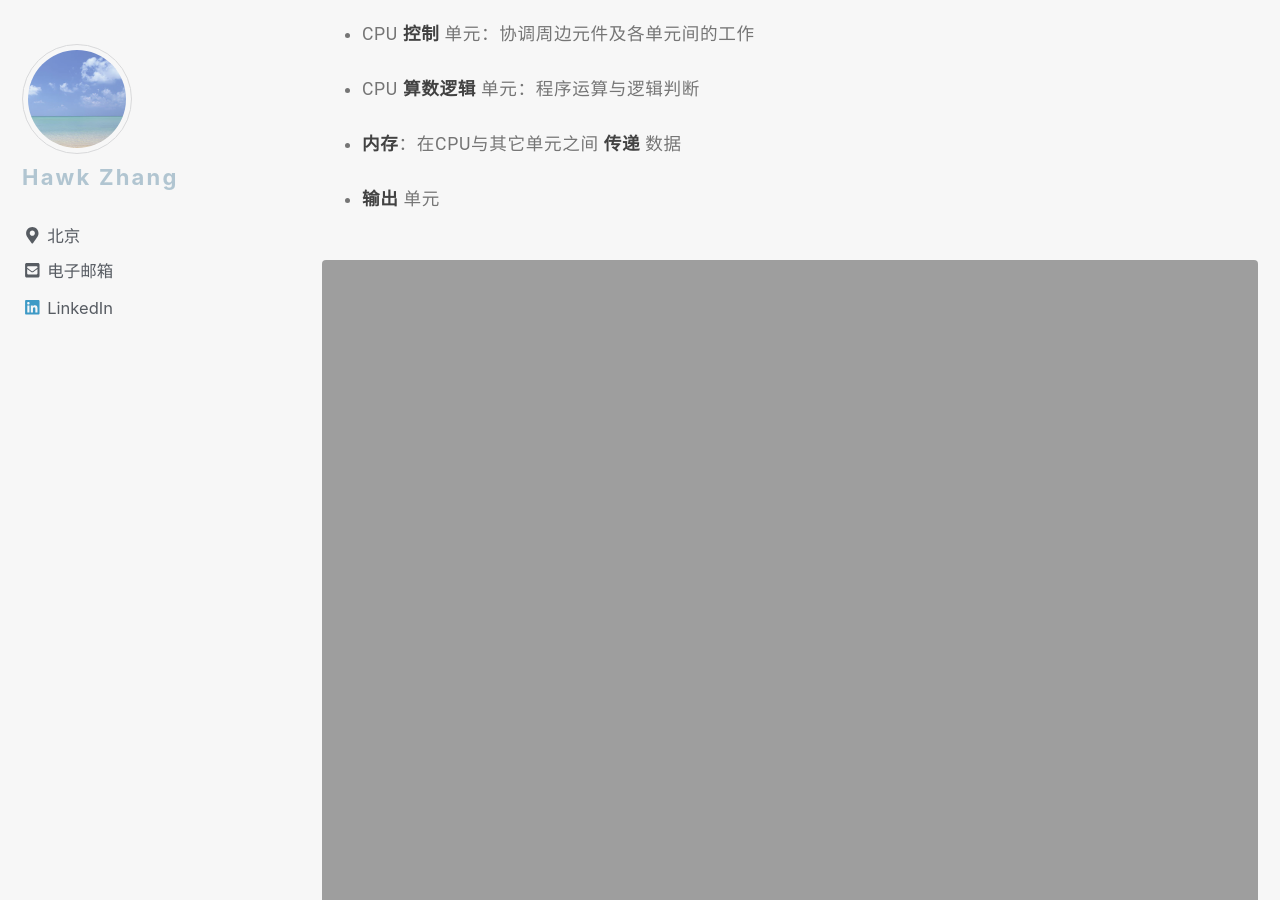
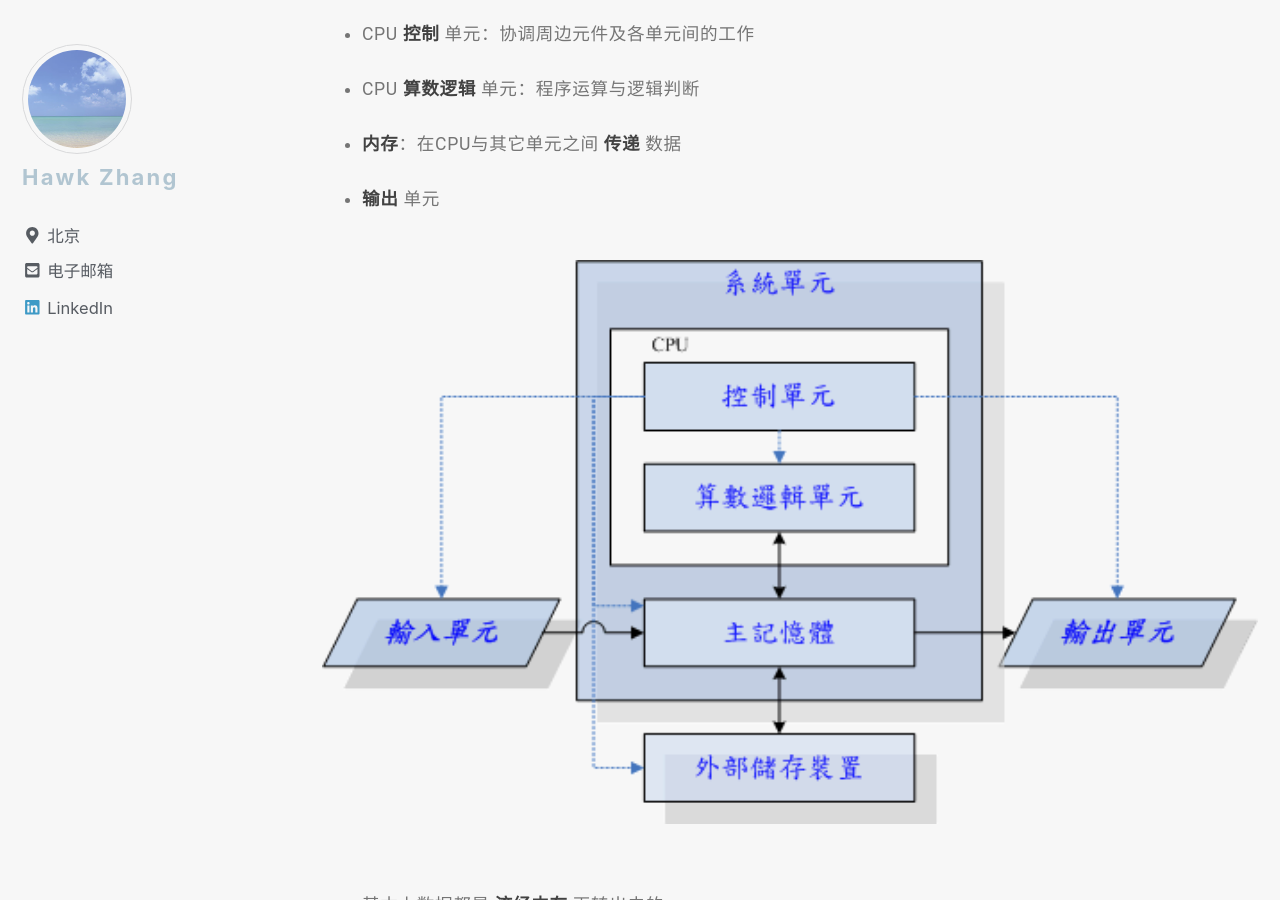
Before and after one commit to narru888/linotes_note, a Jekyll site: the page built from _posts/linux/basic/2015-01-01-computer.md, in a window 1280 px wide and 900 px high, scrolled down 2163 px. Built offline with Jekyll 4.4.1, drawn with Linux system fonts in a browser that asks for light colours; nearby versions of some CDN libraries; a script that is not in the unit is left out.

Commit message:
update on 2019-02-01 09:25:01 CST

```diff
--- a/_posts/linux/basic/2015-01-01-computer.md
+++ b/_posts/linux/basic/2015-01-01-computer.md
@@ -34,7 +34,7 @@ header:
 
 * **输出** 单元
 
-{% include figure image_path="/assets/images/1.1.units.of.pc.png" alt="计算机组成" %}
+{% include figure image_path="/assets/images/0.1.units.of.pc.png" alt="计算机组成" %}
 
 * 基本上数据都是 **流经内存** 再转出去的
 
@@ -162,7 +162,7 @@ CPU 的数据来自内存，如需处理硬盘中的数据，要将数据从硬
 ## 1.2 硬件
 
 
-{% include figure image_path="/assets/images/1.2.pc.structure.jpg" alt="PC 的结构" %}
+{% include figure image_path="/assets/images/0.2.pc.structure.jpg" alt="PC 的结构" %}
 
 
 主板上芯片组设计优劣，会直接影响整体性能。
@@ -176,7 +176,7 @@ CPU 的数据来自内存，如需处理硬盘中的数据，要将数据从硬
 由于北桥最重要的就是 CPU 与内存之间的桥接，因此目前的主流架构中， 大多 **将北桥内存控制器整合到 CPU** 封装中。早期芯片组分南北桥，CPU 与内存交流时，会瓜分掉北桥的宝贵带宽。将内存控制器整合进 CPU 以后，**CPU与内存直接交流**，速度更快，不会消耗额外带宽。
 
 
-{% include figure image_path="/assets/images/1.1.asus.board.png" alt="华硕主板" %}
+{% include figure image_path="/assets/images/0.1.asus.board.png" alt="华硕主板" %}
 
 
 
@@ -333,7 +333,7 @@ DDR\*L 降低了内存的操作 **电压**，DDR3 标准电压为 1.5V，但 DDR
 
 常用的数据放到 CPU 内部，无需读取内存，性能大大提升。
 
-{% include figure image_path="/assets/images/1.1.l2.cache.png" alt="高速缓存" %}
+{% include figure image_path="/assets/images/0.1.l2.cache.png" alt="高速缓存" %}
 
 因为 L2 内存要整合到 CPU 内部，因此速度必须与 CPU 频率相同，使用 **SRAM**。
 
@@ -411,16 +411,16 @@ CPU 并非针对某些 3D 计算而设计的，平时已经很忙了， 所以
 主要组成：圆形盘片、机械手臂、 磁头与主轴马达
 
 
-{% include figure image_path="/assets/images/1.2.hardrive.png" alt="硬盘物理构造" %}
+{% include figure image_path="/assets/images/0.2.hardrive.png" alt="硬盘物理构造" %}
 
 数据写在具有磁性物质的盘片上，通过机械手臂上的磁头来读写。 实际运行时， 主轴马达让盘片转动，然后机械手臂可伸展让磁头在盘片上进行读写。 由于单一盘片容量有限，因此有的硬盘会有多个盘片。
 
 #### 盘片上的数据
 
 
-{% include figure image_path="/assets/images/1.2.Disktructure.jpg" alt="" %}
+{% include figure image_path="/assets/images/0.2.Disktructure.jpg" alt="" %}
 
-{% include figure image_path="/assets/images/1.2.chs.png" alt="" %}
+{% include figure image_path="/assets/images/0.2.chs.png" alt="" %}
 
 
 ##### 扇区
@@ -453,7 +453,7 @@ CPU 并非针对某些 3D 计算而设计的，平时已经很忙了， 所以
 
 每个设备需要使用一条SATA线。
 
-{% include figure image_path="/assets/images/1.2.sata.png" alt="" %}
+{% include figure image_path="/assets/images/0.2.sata.png" alt="" %}
 
 由于SATA一根排线仅接一个硬盘，所以 **无需跳线**。
 
@@ -531,7 +531,7 @@ SSD, Solid State Driver
 是电脑总线 PCI 的一种，PCIe 的连接是创建在一个双向的序列的（1-位）点对点连接基础之上，这称之为“**传输通道**”。而较早的 PCI 是基于总线控制，所有设备共享的单向32位并行总线。PCIe 的规范主要是为了提升电脑内部所有总线的速度，因此**带宽**有多种**不同规格**标准，其中PCIe x16是专为显卡所设计的部分。
 
 
-{% include figure image_path="/assets/images/1.2.pcie.png" alt="" %}
+{% include figure image_path="/assets/images/0.2.pcie.png" alt="" %}
 
 PCIe 有不同的通道数，常见的有 x1, x4, x8, x16 等，**个人电脑主板** 常见是 **x16** 的，一般**服务器**则大多有多个 **x8** 的接口， x16 反而比较少见。
 不同通道的接口可以根据**插槽长度**来区分。
@@ -575,7 +575,7 @@ BIOS 为写入到主板上某一块 flash 或 EEPROM 的 **程序**，他可以
 #### 周边设备接口
 
 
-{% include figure image_path="/assets/images/1.2.devices.jpg" alt="周边设备接口" %}
+{% include figure image_path="/assets/images/0.2.devices.jpg" alt="周边设备接口" %}
 
 
 
@@ -694,7 +694,7 @@ Linux 的练习机或办公。
 
 二进制与十进制转换
 
-{% include figure image_path="/assets/images/1.3.bin2dec.png" alt="" %}
+{% include figure image_path="/assets/images/0.3.bin2dec.png" alt="" %}
 
 
 
@@ -843,7 +843,7 @@ ASCII 码容量太小，UTF8 编码系统打破了所有国家的不同编码，
 如用C语言编程只需参考C语言的函数，内核的系统调用接口会自动的把C程序语言的语法**转成**内核可以了解的任务函数，内核就能够顺利运行该程序了。
 
 
-{% include figure image_path="/assets/images/1.4.os.png" alt="" %}
+{% include figure image_path="/assets/images/0.4.os.png" alt="" %}
 
 
 **软件与内核关系密切**，与硬件关系不大。
@@ -886,7 +886,7 @@ ASCII 码容量太小，UTF8 编码系统打破了所有国家的不同编码，
 操作系统通常会提供一个开发接口给硬件厂商， 根据该接口开发驱动程序。
 
 
-{% include figure image_path="/assets/images/1.4.driver.png" alt="" %}
+{% include figure image_path="/assets/images/0.4.driver.png" alt="" %}
 
 
 * 操作系统必须要能够驱动硬件，如此应用程序才能够使用该硬件功能；
```
